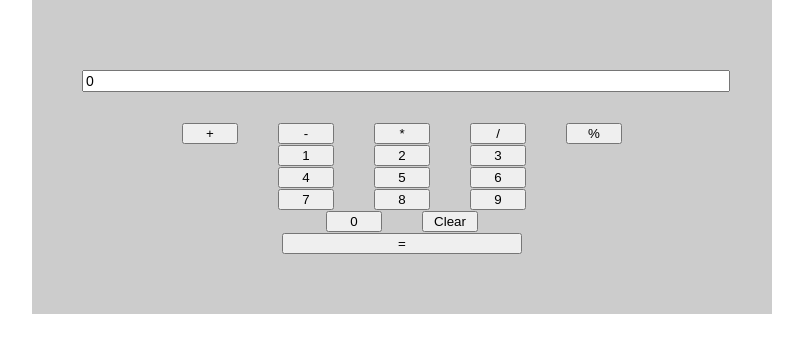
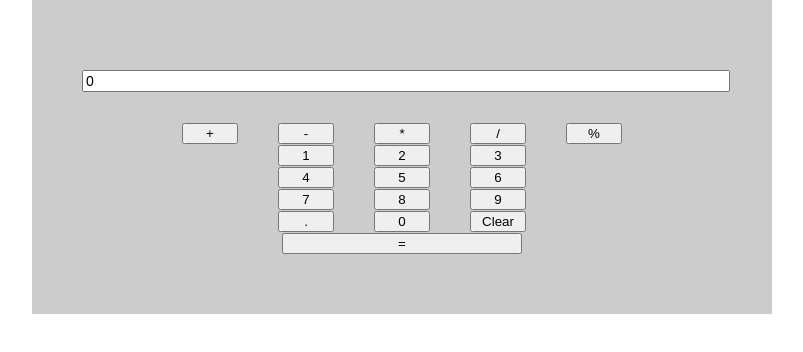
Before and after one commit to keljr021/react-calculator, a React (Create React App) app: page / in a window 1280 px wide. Shown: the top 352 px of the page, without its empty margins (238-1041 px from the left). Built offline with nearby package versions, Linux system fonts and the light colour scheme.

Commit message:
Added decimal button.

```diff
--- a/src/NumButtons.js
+++ b/src/NumButtons.js
@@ -30,6 +30,7 @@ class NumButtons extends Component {
           <button onClick={() => this.handleClick(9)}>9</button>
         </div>
         <div>
+          <button onClick={() => this.handleClick('.')}>.</button>
           <button onClick={() => this.handleClick(0)}>0</button>
           <button onClick={() => this.props.resetValues()}>Clear</button>
         </div>
```
